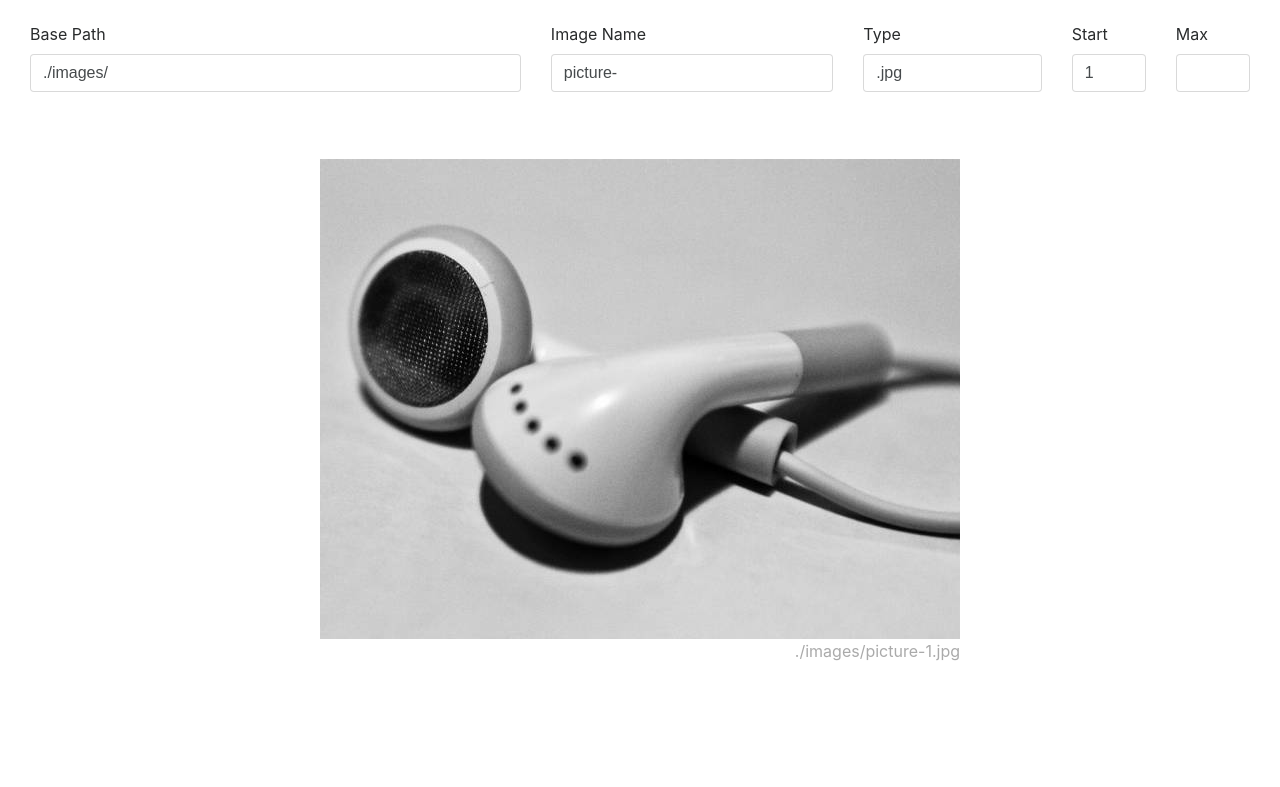
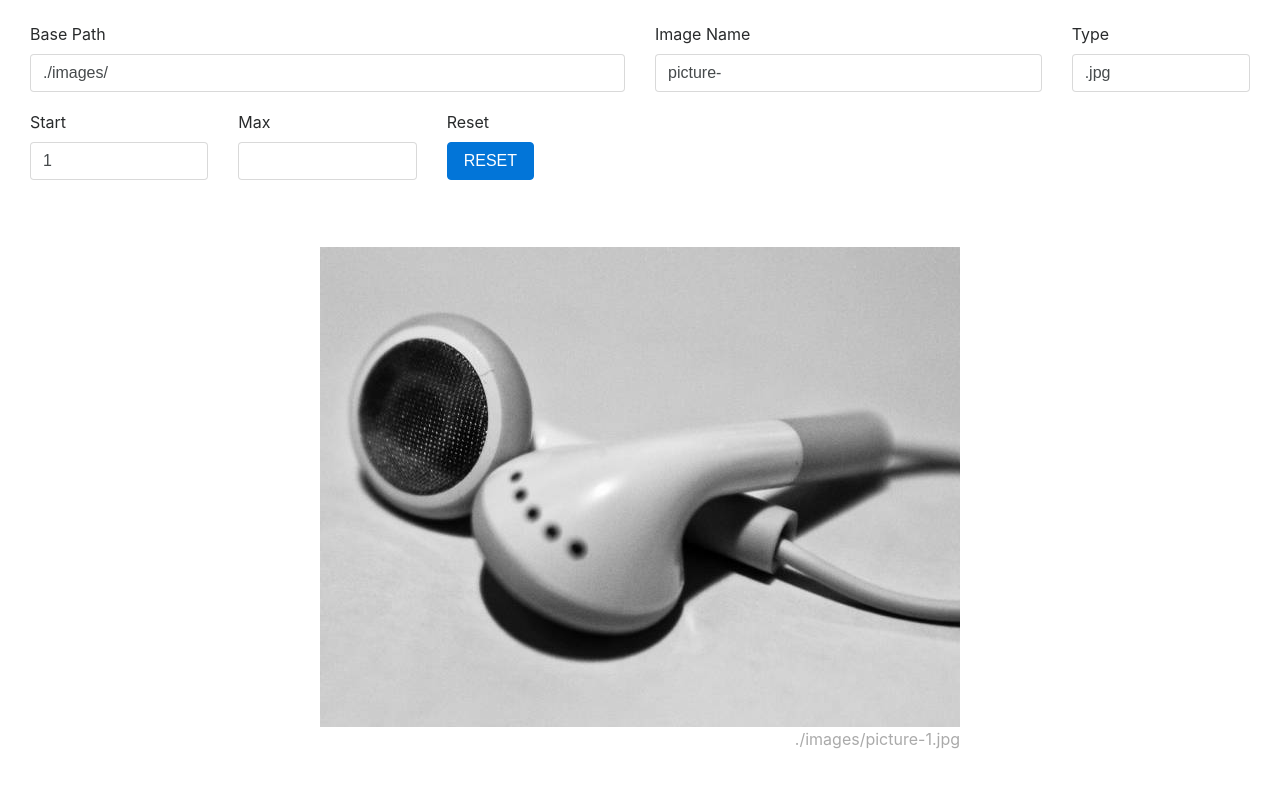
Before and after one commit to kevlil/picfinder, a plain HTML site: page index.html in a window 1280 px wide. Shown: the part 55-842 px from the top of the page. Before the commit the page ends 800 px from the top, so only its background shows below. Drawn offline with nearby package versions, Linux system fonts and the light colour scheme.

Commit message:
Cleanup styles and fix start bug

```diff
--- a/app.js
+++ b/app.js
@@ -17,12 +17,12 @@ var app2 = new Vue({
   },
   methods: {
     next: function(event) {
-      var which = this.which + 1;
+      var which =  this.which + 1;
 
       if(this.end != null && which > this.end) {
-        this.which = (this.start !== null)? this.start : this.end;
+        this.which = parseInt((this.start !== null)? this.start : this.end);
       } else {
-        this.which = which;
+        this.which = parseInt(which);
       }
 
     },
@@ -30,10 +30,13 @@ var app2 = new Vue({
       var which = this.which - 1;
 
       if(this.start != null && which < this.start) {
-          this.which = (this.end != null)? this.end : this.start;
+          this.which = parseInt((this.end != null)? this.end : this.start);
       } else {
-        this.which = which;
+        this.which = parseInt(which);
       }
+    },
+    reset: function(event) {
+      if(this.start != null) this.which = parseInt(this.start);
     }
   }
 })
--- a/index.html
+++ b/index.html
@@ -26,29 +26,37 @@
         <div class="col-lg-12 form-horizontal">
           <div class="row">
 
-            <div class="col-xs-5 col-sm-5">
+            <div class="col-xs-5 col-sm-6">
                 <label for="basepath">Base Path</label>
                 <input type="text" class="form-control" id="basepath" v-model="basepath" v-bind:placeholder="basepath">
             </div>
 
-            <div class="col-xs-5 col-sm-3">
-                <label for="basepath">Image Name</label>
-                <input type="text" class="form-control" id="basepath"  v-model="imagename" v-bind:placeholder="imagename">
+            <div class="col-xs-5 col-sm-4">
+                <label for="imagename">Image Name</label>
+                <input type="text" class="form-control" id="imagename"  v-model="imagename" v-bind:placeholder="imagename">
             </div>
 
             <div class="col-xs-2 col-sm-2">
-                <label for="basepath">Type</label>
-                <input type="text" class="form-control" id="basepath" v-model="filetype" v-bind:placeholder="filetype">
+                <label for="filetype">Type</label>
+                <input type="text" class="form-control" id="filetype" v-model="filetype" v-bind:placeholder="filetype">
             </div>
 
-            <div class="col-xs-6 col-sm-1">
-              <label for="basepath">Start</label>
-              <input type="text" class="form-control" id="basepath" v-model="start" v-bind:placeholder="start">
+          </div>
+          <div class="row">
+
+            <div class="col-xs-6 col-sm-2">
+              <label for="start">Start</label>
+              <input type="text" class="form-control" id="start" v-model="start" v-bind:placeholder="start">
             </div>
 
-            <div class="col-xs-6 col-sm-1">
-              <label for="basepath">Max</label>
-              <input type="text" class="form-control" id="basepath" v-model="end" v-bind:placeholder="end">
+            <div class="col-xs-6 col-sm-2">
+              <label for="end">Max</label>
+              <input type="text" class="form-control" id="end" v-model="end" v-bind:placeholder="end">
+            </div>
+
+            <div class="col-xs-6 col-sm-2">
+              <label for="reset">Reset</label>
+              <button v-on:click="reset" class="btn btn-primary interactive" id="reset">RESET</button>
             </div>
 
           </div>
@@ -60,11 +68,11 @@
           <div class="vertical-spacing d-inline-block">
             <div class="image-wrapper">
 
-              <div v-on:click="previous" class="text-center jumbo-button-wrapper jumbo-left">
+              <div v-on:click="previous" class="text-center interactive jumbo-button-wrapper jumbo-left">
                 <span class="jumbo-button"><i><</i><span class="jumbo-button-label">Prev</span></span>
               </div>
 
-              <div v-on:click="next" class="text-center jumbo-button-wrapper jumbo-right">
+              <div v-on:click="next" class="text-center interactive jumbo-button-wrapper jumbo-right">
                 <span class="jumbo-button"><span class="jumbo-button-label">Next</span><i>></i></span>
               </div>
 
--- a/main.css
+++ b/main.css
@@ -1,3 +1,10 @@
+label {
+  display: block;
+}
+
+.interactive {
+  cursor: pointer;
+}
 
 .vertical-spacing {
   margin: 2% 0;
@@ -9,6 +16,8 @@
 
 .image-wrapper {
   max-width: 100%;
+  min-width: 468px;
+  min-height: 468px;
 }
 
 .image,
@@ -43,7 +52,6 @@
   flex-direction: column;
   flex-wrap: nowrap;
   justify-content: center;
-  cursor: pointer;
   background: #000;
   opacity: 0;
   color: #FFF;
```
